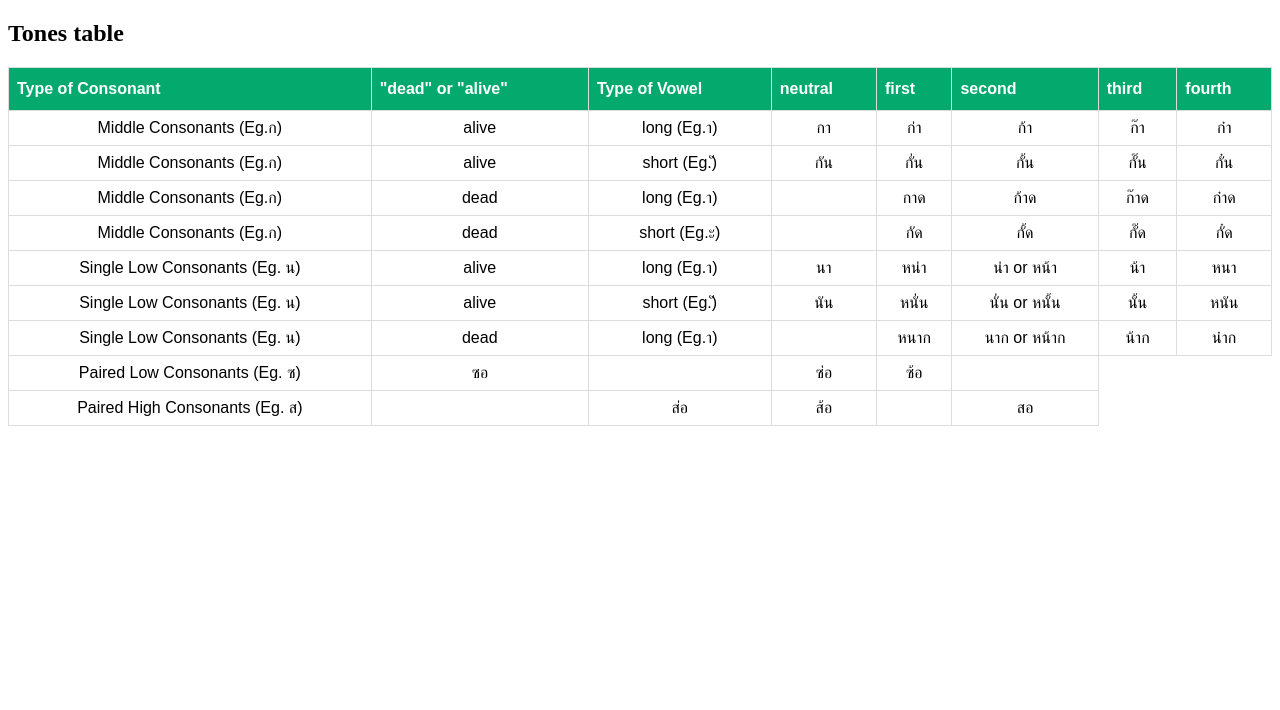
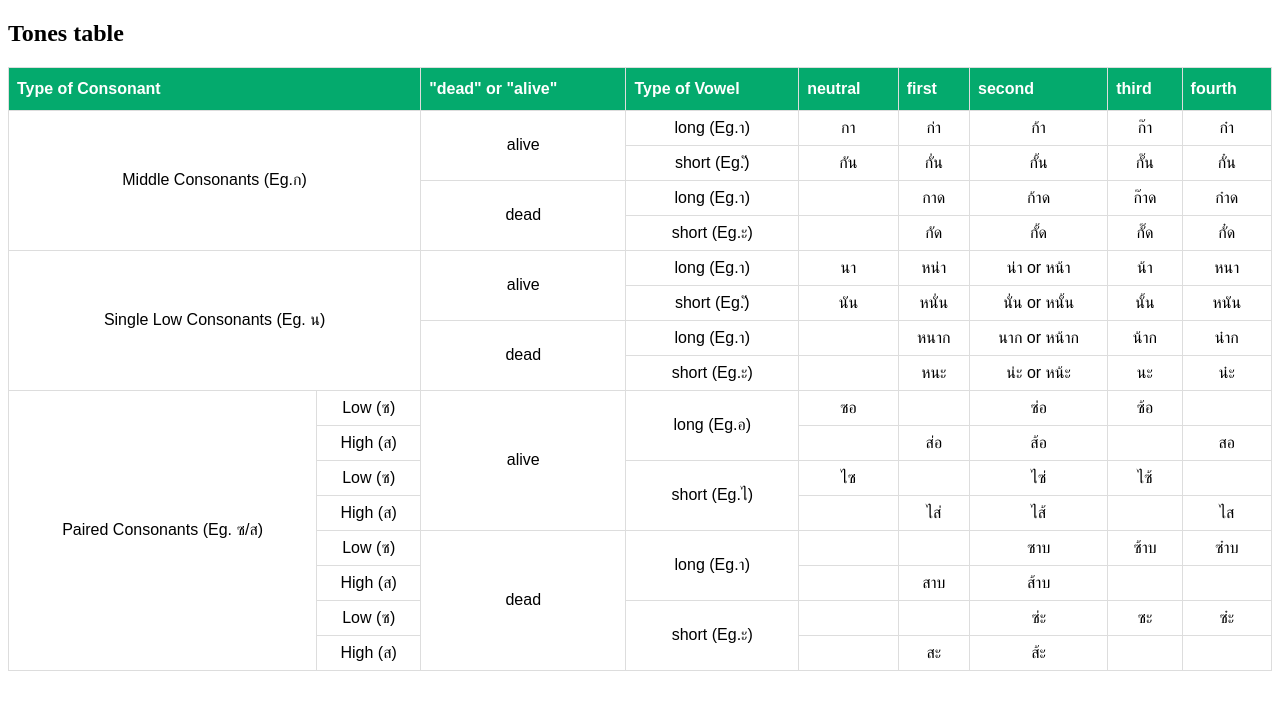
Before and after one commit to YourNerdyThaiTutor/ThaiLessons, a plain HTML site: page TonesExplanation.html in a window 1280 px wide. Drawn offline with Linux system fonts and the light colour scheme.

Commit message:
tones explanation

```diff
--- a/TonesExplanation.html
+++ b/TonesExplanation.html
@@ -51,7 +51,7 @@
 
 <table id="alphabet">
   <tr>
-    <th>Type of Consonant</th>
+    <th colspan="2">Type of Consonant</th>
     <th>"dead" or "alive"</th>
     <th>Type of Vowel</th>
     <th>neutral</th>
@@ -61,8 +61,8 @@
     <th>fourth</th>
   </tr>
   <tr>
-    <td>Middle Consonants (Eg.ก)</td>
-    <td>alive</td>
+    <td colspan="2" rowspan="4">Middle Consonants (Eg.ก)</td>
+    <td rowspan="2">alive</td>
     <td>long (Eg.า)</td>
     <td>กา</td>
     <td>ก่า</td>
@@ -72,8 +72,7 @@
 
   </tr>
   <tr>
-    <td>Middle Consonants (Eg.ก)</td>
-    <td>alive</td>
+
     <td>short (Eg.ั)</td>
     <td>กัน</td>
     <td>กั่น</td>
@@ -83,8 +82,8 @@
 
   </tr>
     <tr>
-    <td>Middle Consonants (Eg.ก)</td>
-    <td>dead</td>
+
+    <td rowspan="2">dead</td>
     <td>long (Eg.า)</td>
     <td></td>
     <td>กาด</td>
@@ -94,8 +93,7 @@
 
   </tr>
   <tr>
-    <td>Middle Consonants (Eg.ก)</td>
-    <td>dead</td>
+
     <td>short (Eg.ะ)</td>
     <td></td>
     <td>กัด</td>
@@ -106,8 +104,8 @@
   </tr>
 
   <tr>
-    <td>Single Low Consonants (Eg. น)</td>
-    <td>alive</td>
+    <td colspan="2" rowspan="4">Single Low Consonants (Eg. น)</td>
+    <td rowspan="2">alive</td>
     <td>long (Eg.า)</td>
     <td>นา</td>
     <td>หน่า</td>
@@ -116,8 +114,6 @@
     <td>หนา</td>
   </tr>
     <tr>
-    <td>Single Low Consonants (Eg. น)</td>
-    <td>alive</td>
     <td>short (Eg.ั)</td>
     <td>นัน</td>
     <td>หนั่น</td>
@@ -126,8 +122,7 @@
     <td>หนัน</td>
   </tr>
     <tr>
-    <td>Single Low Consonants (Eg. น)</td>
-    <td>dead</td>
+    <td rowspan="2">dead</td>
     <td>long (Eg.า)</td>
     <td></td>
     <td>หนาก</td>
@@ -136,21 +131,85 @@
     <td>น๋าก</td>
   </tr>
   <tr>
-    <td>Paired Low Consonants (Eg. ซ)</td>
+    <td>short (Eg.ะ)</td>
+    <td></td>
+    <td>หนะ</td>
+    <td>น่ะ or หน้ะ</td>
+    <td>นะ</td>
+    <td>น๋ะ</td>
+  </tr>
+  <tr>
+    <td rowspan="8">Paired Consonants (Eg. ซ/ส)</td>
+    <td>Low (ซ)</td>
+    <td rowspan="4">alive</td>
+    <td rowspan="2">long (Eg.อ)</td>
     <td>ซอ</td>
     <td></td>
     <td>ซ่อ</td>
     <td>ซ้อ</td>
     <td></td>
   </tr>
+
   <tr>
-    <td>Paired High Consonants (Eg. ส)</td>
+    <td>High (ส)</td>
     <td></td>
     <td>ส่อ</td>
     <td>ส้อ</td>
     <td></td>
     <td>สอ</td>
   </tr>
+  <tr>
+    <td>Low (ซ)</td>
+    <td rowspan="2">short (Eg.ไ)</td>
+    <td>ไซ</td>
+    <td></td>
+    <td>ไซ่</td>
+    <td>ไซ้</td>
+    <td></td>
+  </tr>
+  <tr>
+    <td>High (ส)</td>
+    <td></td>
+    <td>ไส่</td>
+    <td>ไส้</td>
+    <td></td>
+    <td>ไส</td>
+  </tr>
+  <tr>
+    <td>Low (ซ)</td>
+    <td rowspan="4">dead</td>
+    <td rowspan="2">long (Eg.า)</td>
+    <td></td>
+    <td></td>
+    <td>ซาบ</td>
+    <td>ซ้าบ</td>
+    <td>ซ๋าบ</td>
+  </tr>
+  <tr>
+    <td>High (ส)</td>
+    <td></td>
+    <td>สาบ</td>
+    <td>ส้าบ</td>
+    <td></td>
+    <td></td>
+  </tr>
+  <tr>
+    <td>Low (ซ)</td>
+    <td rowspan="2">short (Eg.ะ)</td>
+    <td></td>
+    <td></td>
+    <td>ซ่ะ</td>
+    <td>ซะ</td>
+    <td>ซ๋ะ</td>
+  </tr>
+  <tr>
+    <td>High (ส)</td>
+    <td></td>
+    <td>สะ</td>
+    <td>ส้ะ</td>
+    <td></td>
+    <td></td>
+  </tr>
 
 </table>
     </body>
```
Also changed, not shown: completeSentence.html (+1 -1 lines), index.html (+1 -0 lines), 5 other files.
